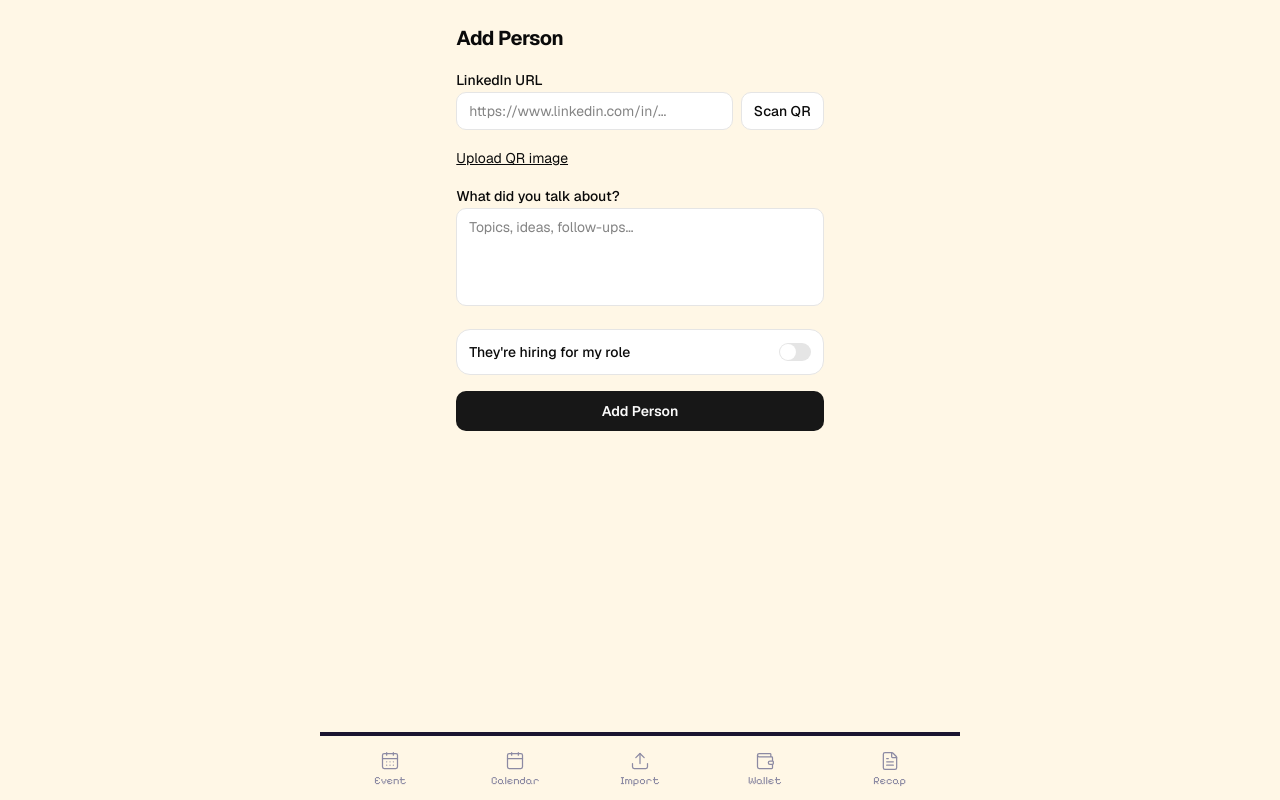
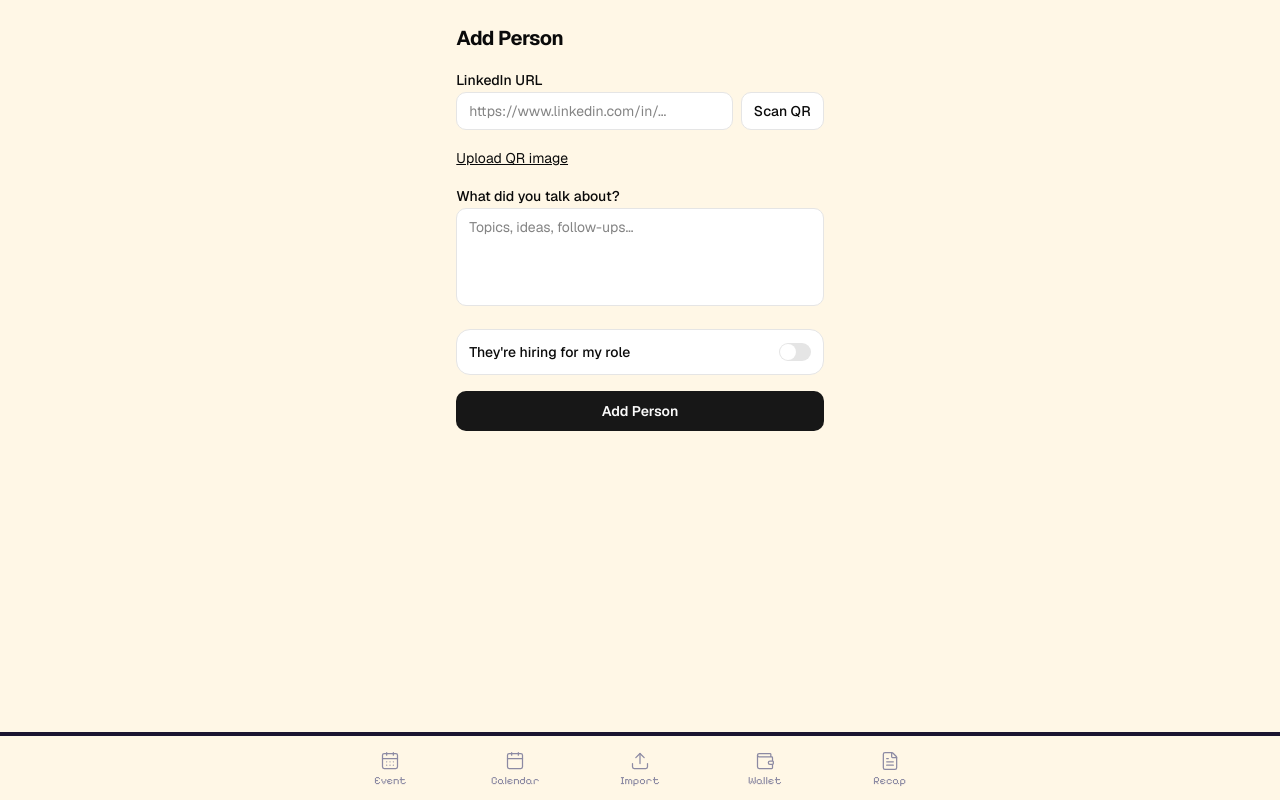
Before and after one commit to researchsite/debrief, a Next.js app: page /add-person in a window 1280 px wide. Built offline with nearby package versions, Linux system fonts and the light colour scheme.

Commit message:
fix: full-width bottom nav bar on desktop

```diff
--- a/components/BottomNav.tsx
+++ b/components/BottomNav.tsx
@@ -16,8 +16,8 @@ export function BottomNav() {
   const pathname = usePathname();
 
   return (
-    <nav className="fixed bottom-0 left-1/2 -translate-x-1/2 w-full max-w-[640px] border-t-4 border-[var(--px-ink)] bg-[var(--px-paper)] z-50 font-pixel">
-      <ul className="flex items-center justify-around h-16 px-2">
+    <nav className="fixed bottom-0 inset-x-0 border-t-4 border-[var(--px-ink)] bg-[var(--px-paper)] z-50 font-pixel">
+      <ul className="flex items-center justify-around h-16 px-2 w-full max-w-[640px] mx-auto">
         {navItems.map(({ href, label, icon: Icon }) => {
           const isActive = pathname === href || pathname.startsWith(href + '/');
           return (
```
